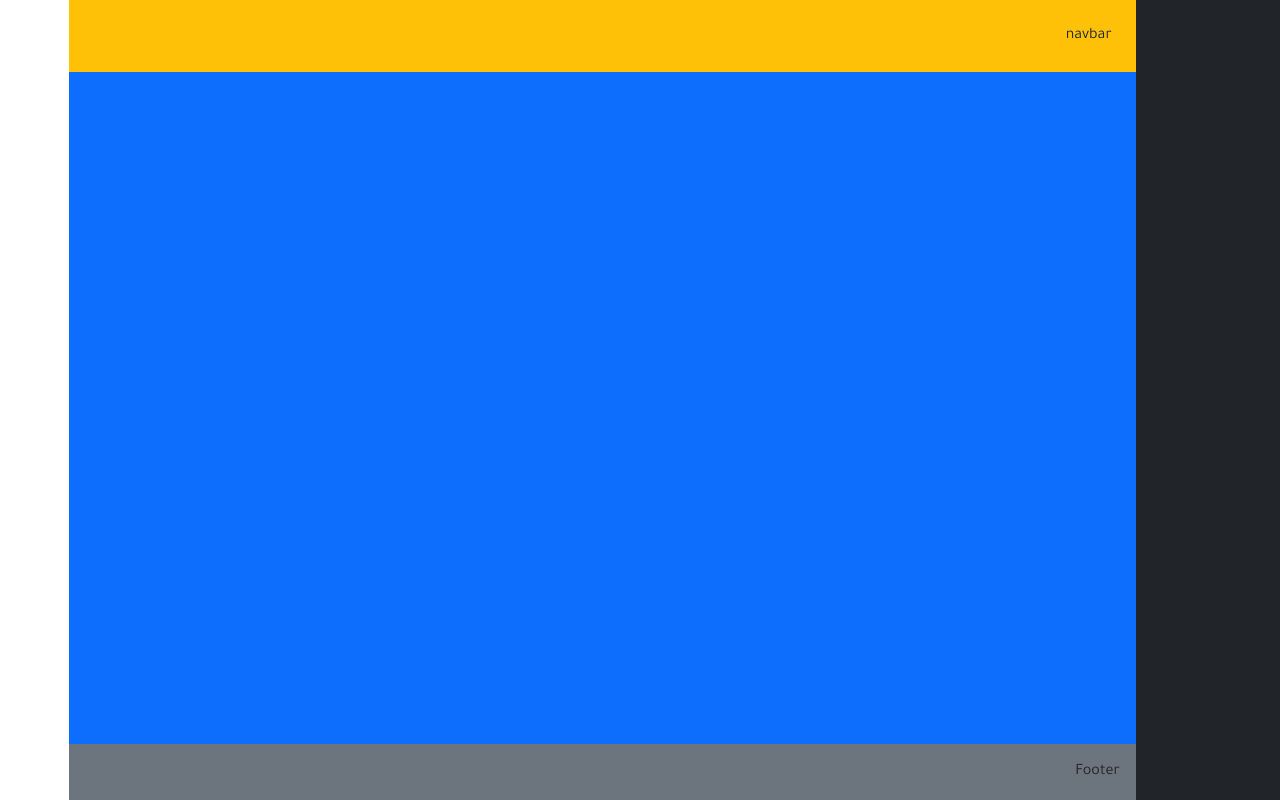
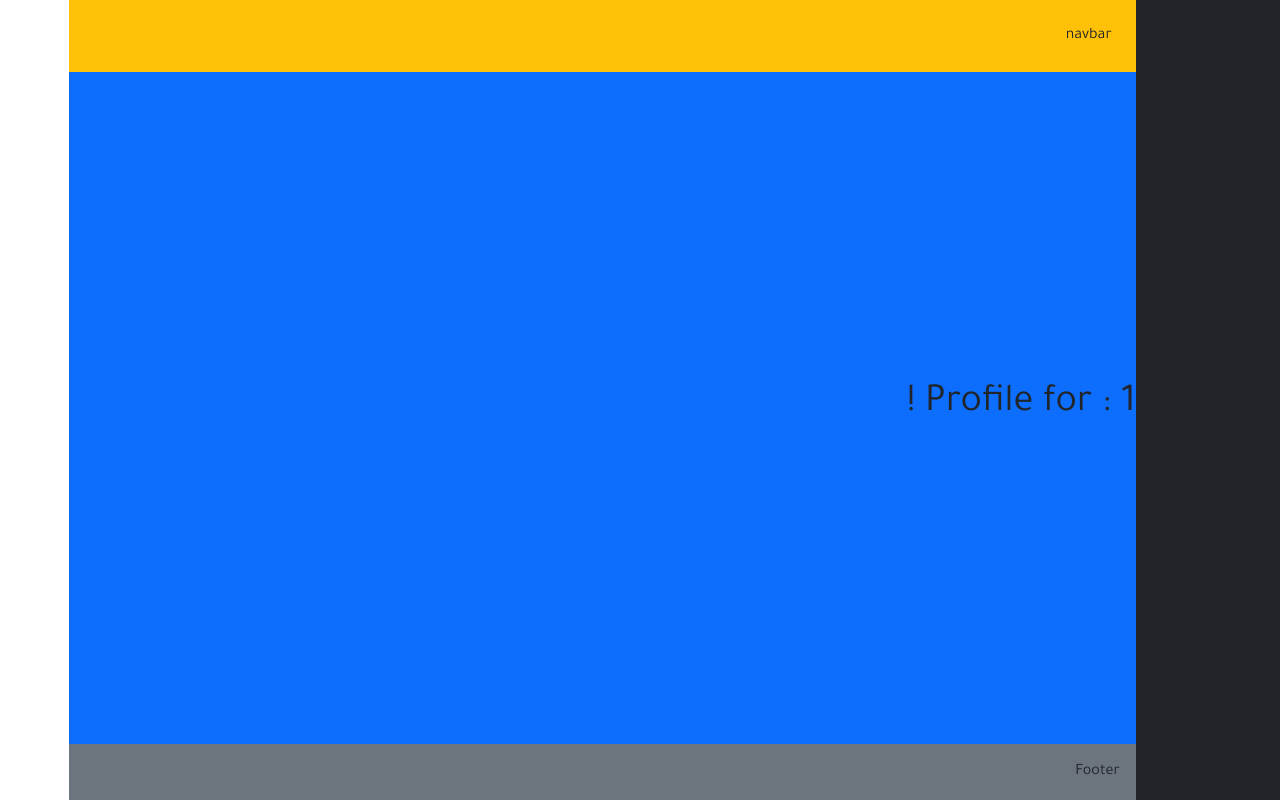
Before and after one commit to azmlan/dashboard-react, a React (Create React App) app: page /profile/1 in a window 1280 px wide. Built offline with nearby package versions, Linux system fonts and the light colour scheme.

Commit message:
+ routes

```diff
--- a/src/App.js
+++ b/src/App.js
@@ -7,6 +7,8 @@ import Dashboard from "./pages/Dashboard";
 import Employees from "./pages/Employees";
 import Orders from "./pages/Orders";
 import Users from "./pages/Users";
+import ErrorPage from "./pages/ErrorPage";
+import Profile from "./pages/Profile";
 
 function App() {
   return (
@@ -21,20 +23,14 @@ function App() {
         </div>
       <Routes>
         <Route path="/" element={<Dashboard/>}/>
+        <Route path="/dashboard" element={<Dashboard/>}/>
+        <Route path="/employees" element={<Employees/>}/>
+        <Route path="/profile/:username" element={<Profile/>}/>
+        <Route path="/orders" element={<Orders/>}/>
+        <Route path="/users" element={<Users/>}/>
+
+        <Route path="*" element={<ErrorPage/>}/>
       </Routes>
-      <Routes>
-        <Route path="/dashboard" element={<Dashboard/>}/>
-      </Routes>
-      <Routes>
-        <Route path="/employees" element={<Employees/>}/>
-      </Routes>
-      <Routes>
-        <Route path="/orders" element={<Orders/>}/>
-      </Routes>
-      <Routes>
-        <Route path="/users" element={<Users/>}/>
-      </Routes>
-
         <div className="bg-secondary p-3">
           <Footer />
         </div>
--- /dev/null
+++ b/src/pages/ErrorPage.jsx
@@ -0,0 +1,11 @@
+import React from 'react'
+
+export default function ErrorPage() {
+  return (
+    <div>
+        <h1 className='text-dark bg-warning'>
+        ErrorPage
+        </h1>
+    </div>
+  )
+}
--- /dev/null
+++ b/src/pages/Profile.jsx
@@ -0,0 +1,12 @@
+import React from 'react'
+import {useParams} from 'react-router-dom'
+export default function Profile() {
+    let {username} = useParams()
+  return (
+    <div>
+        <h1>
+        Profile for : {username} !
+        </h1>
+    </div>
+  )
+}
```
Also changed, not shown: src/pages/Products.jsx (added, +11 -0 lines).
